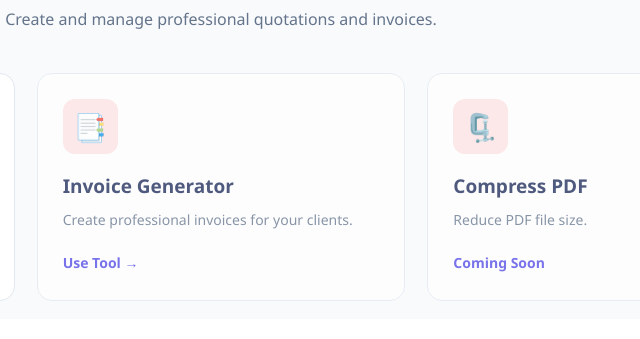
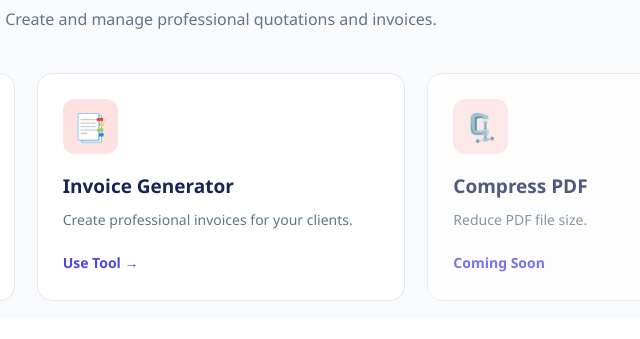
Before and after one commit to rajan3000/ToolSahayak, a plain HTML site: page index.html in a window 1280 px wide. Shown: the part 3672-4011 px from the top of the page, 419-1059 px from the left. Drawn offline with Linux system fonts and the light colour scheme.

Commit message:
invoice generator updated

```diff
--- a/index.html
+++ b/index.html
@@ -383,7 +383,7 @@
             <span class="tool-link">Use Tool →</span>
         </a>
 
-        <a href="#" class="tool-card coming-soon">
+        <a href="tools/invoice-generator.html" class="tool-card">
             <div class="tool-icon red">📑</div>
             <h3>Invoice Generator</h3>
             <p>Create professional invoices for your clients.</p>
```
